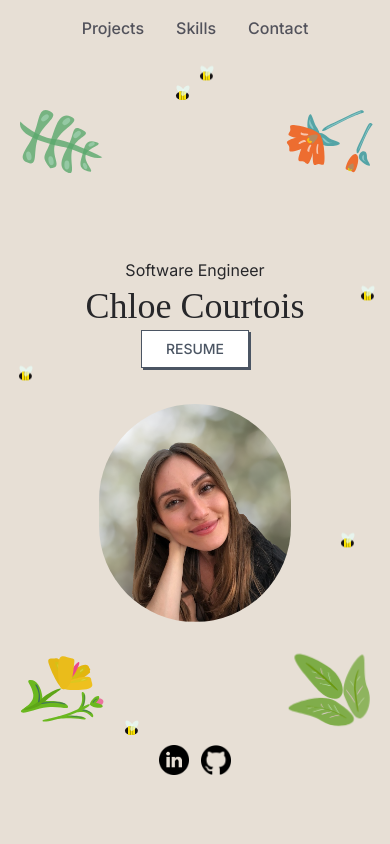
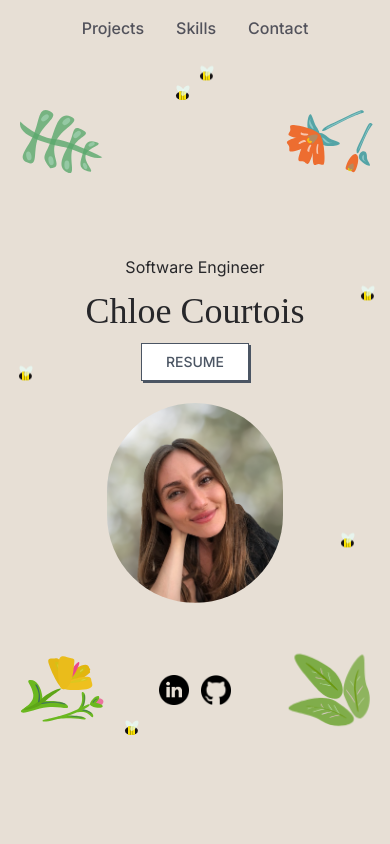
Before and after one commit to chloecourt/portfolio, a Next.js app: page / in a window 390 px wide. Shown: the top 844 px of the page. Built offline with nearby package versions, Linux system fonts and the light colour scheme; a web font is replaced by a local one.

Commit message:
added gap to button text and removed margin bottom, changed items-end to items center for linkedin and github icons

```diff
--- a/app/page.tsx
+++ b/app/page.tsx
@@ -63,10 +63,9 @@ export default function Home() {
         >
           <div
             data-testid="white-personal-info-box"
-            className="relative z-10 w-full max-w-sm p-6  flex flex-col mb-3 justify-center items-center lg:mb-0 lg:mr-20"
-            //bg-white rounded-lg shadow-xl
+            className="relative z-10 w-full max-w-sm p-5 flex flex-col justify-center items-center lg:mb-0 lg:mr-20 gap-2"
           >
-            <h3 className=" text-base text-zinc-800 md:text-lg text-center">
+            <h3 className="text-base text-zinc-800 md:text-lg text-center">
               Software Engineer
             </h3>
             <h1 className="font-abc py-1 bold text-zinc-800 text-4xl sm:text-5xl lg:text-6xl text-center hover:-translate-y-1 ease-in duration-200">
@@ -81,7 +80,7 @@ export default function Home() {
           </div>
           <Image
             src={selfie2}
-            className="z-10 hover:animate-roll-in rounded-full w-48 sm:w-60 lg:w-72 md:mt-0"
+            className="z-10 hover:animate-roll-in rounded-full w-44 lg:w-72 sm:w-60  md:mt-0"
             alt="Chloe Courtois"
           />
         </section>
@@ -103,7 +102,7 @@ export default function Home() {
           />
           <div
             data-testid="social-media-icons"
-            className="h-full flex items-end gap-3 sm:items-center"
+            className="h-full flex items-center gap-3 sm:items-center"
           >
             <a
               target="_blank"
```
